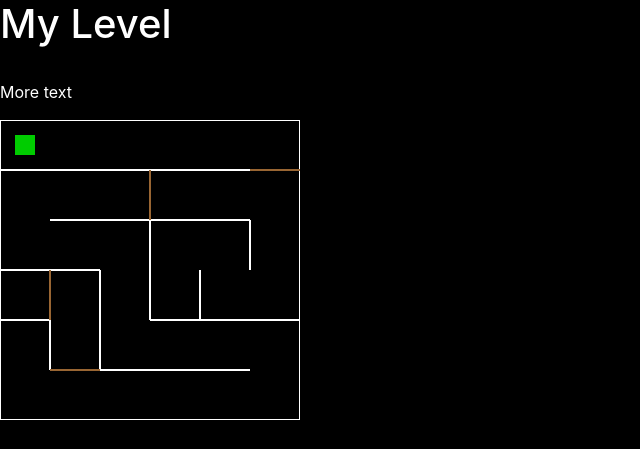
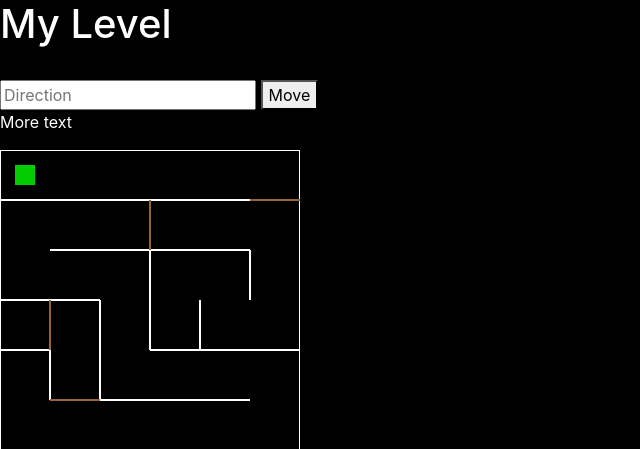
Before and after one commit to ryanh153/maze_gui, a Flask app: page /test_level in a window 1280 px wide. Shown: the top 449 px of the page, without its empty margins (0-640 px from the left). Run offline with Flask 2, Linux system fonts and the light colour scheme; some libraries are stand-ins or nearby versions.

Commit message:
Add a maze that the player can move in
A player input loop has been added. Next a refactor
is needed to seperate the home and level parts of the site.
Saving before that in case something goes wrong.

```diff
--- a/app.py
+++ b/app.py
@@ -1,5 +1,7 @@
 from flask import Flask, render_template, request
 from pathlib import Path
+
+from scripts.floor_1 import move
 
 app = Flask(__name__)
 
@@ -30,10 +32,18 @@ def code_entered():
 
 @app.route('/test_level')
 def test_level():
-    print("Entering test_level")
     im_path = Path('static/img/my_image.png').absolute()
-    print(str(im_path))
     return render_template('levels/test_level.html', im_path=im_path)
+
+
+@app.route('/player_input', methods=['POST'])
+def player_input():
+    if request.method == 'POST':
+        print(request.form['direction'])
+        print(type(request.form['direction']))
+        move(request.form['direction'])
+        im_path = Path('static/img/my_image.png').absolute()
+        return render_template('levels/test_level.html', im_path=im_path)
 
 
 if __name__ == '__main__':
--- a/scripts/floor_1.py
+++ b/scripts/floor_1.py
@@ -32,7 +32,22 @@ def get_adjacent_tile(row, col, direction, dungeon_map):
     return tile
 
 
-start_pos = [5, 0]
+def move(direction):
+    tile = dungeon_map[player_pos[0]][player_pos[1]]
+    if direction in tile.paths:
+        if direction == "n":
+            player_pos[0] += 1
+        elif direction == "e":
+            player_pos[1] += 1
+        elif direction == "s":
+            player_pos[0] -= 1
+        elif direction == "w":
+            player_pos[1] -= 1
+
+        maze_funcs.make_map_image(dungeon_map, player_pos)
+
+
+player_pos = [5, 0]
 passphrases = ["humble beginnings", "good start", "crushing it", "beast mode"]
 
 dungeon_map = [[Tile() for _ in range(6)] for _ in range(6)]
@@ -93,4 +108,19 @@ dungeon_map[0][1].spawn_door('n', 'w')
 dungeon_map[2][1].spawn_door('w', 'g')
 make_doors_2_sided(dungeon_map)
 
-maze_funcs.make_map_image(dungeon_map, start_pos)
+maze_funcs.make_map_image(dungeon_map, player_pos)
+
+# while True:
+#     new_dir = input("Direction").strip().lower()
+#     tile = dungeon_map[player_pos[0]][player_pos[1]]
+#     if new_dir in tile.paths:
+#         if new_dir == "n":
+#             player_pos[0] += 1
+#         elif new_dir == "e":
+#             player_pos[1] += 1
+#         elif new_dir == "s":
+#             player_pos[0] -= 1
+#         elif new_dir == "w":
+#             player_pos[1] -= 1
+#
+#         maze_funcs.make_map_image(dungeon_map, player_pos)
--- a/scripts/generate_maze.py
+++ b/scripts/generate_maze.py
@@ -1,6 +1,7 @@
 from random import shuffle, randrange, seed
 import numpy as np
 from PIL import Image
+import os
 
 from dungeon_classes.tile_class import Tile
 
@@ -75,7 +76,8 @@ def make_map_image(dungeon_map, player_pos, tile_size=50):
             top_corner = (tile_size * r, tile_size * c)
             draw_tile(im_array, tile, tile_size, top_corner)
     im = Image.fromarray(im_array)
-    im.save('../static/img/curr_level.png')
+    print(os.getcwd())
+    im.save('static/img/curr_level.png')
 
 
 def draw_player(im_array, pos, maze_dim, tile_size):
--- a/templates/levels/test_level.html
+++ b/templates/levels/test_level.html
@@ -3,6 +3,15 @@
 {% block main_content %}
     <h1>My Level</h1> <br>
 
+{#    <form action="{{url_for('code_entered')}}" method="POST">#}
+{#        <input placeholder="Code" type="text" name="user_code" required>#}
+{#        <button type="submit">Submit</button>#}
+{#    </form>#}
+
+    <form action="{{url_for('player_input')}}" method="POST">
+        <input placeholder="Direction" type="text" name="direction">
+        <button type="submit">Move</button>
+    </form>
     <p>More text</p>
 
     <div>
```
Also changed, not shown: static/img/curr_level.png.
